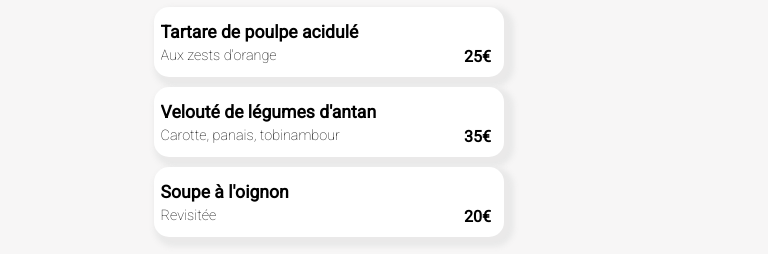
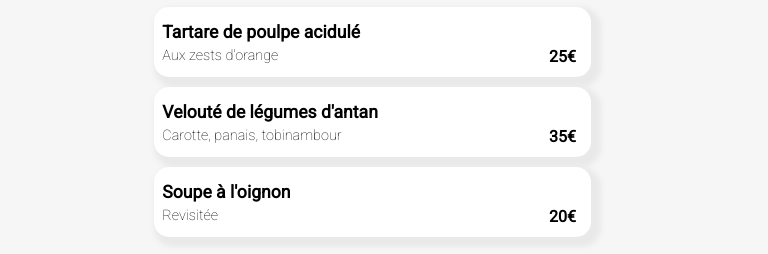
Before and after one commit to Meliss-dev/M-lissaAiello_3_29062021, a plain HTML site: page alafrancaise.html in a window 768 px wide. Shown: the part 546-800 px from the top of the page. Drawn offline with Linux system fonts and the light colour scheme; a web font is replaced by a local one.

Commit message:
MAJ width plats

```diff
--- a/SASS/stylesmenu.scss
+++ b/SASS/stylesmenu.scss
@@ -168,6 +168,7 @@ main{
 .plat{
     display: flex;
     width: 350px;
+    margin: auto;
     justify-content: space-between;
     background-color: white;
     border-radius: 15px;
@@ -175,7 +176,11 @@ main{
     box-shadow: rgba(232 , 232 , 232 , 0.9) 5px 5px 5px 5px;
     overflow: hidden;
 }
-
+@media all and (min-width:768px) and (max-width:1199px)  {
+  .plat{
+    width: 100%;
+  }
+}
 
 
 .plat{
@@ -185,12 +190,10 @@ main{
         & > .plat__subtitle{
          width: 80%;
         }
-
       }
 
       & > .validator {
         animation: validator-hidden 500ms forwards;
-
 
       & > .validate{
         animation: turn 500ms forwards;
@@ -202,8 +205,6 @@ main{
       }
 
     }
-
-
 
 
   &__description{
```
Also changed, not shown: css/stylesmenu.css, 1 other file.
